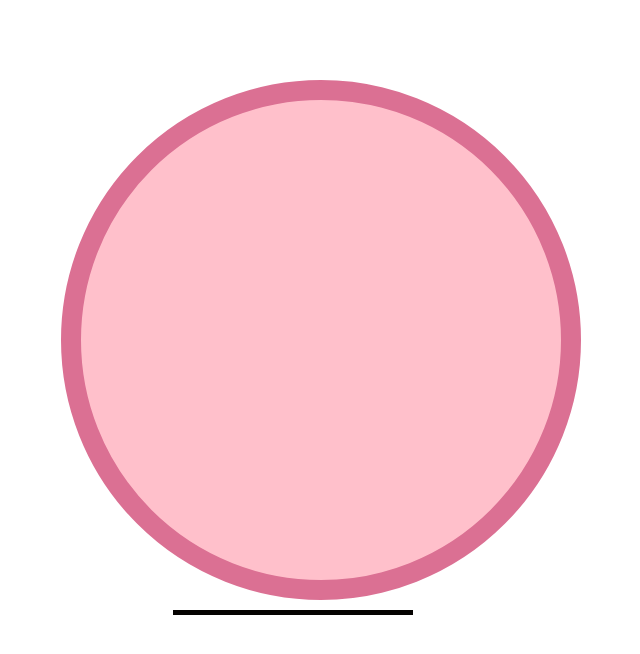
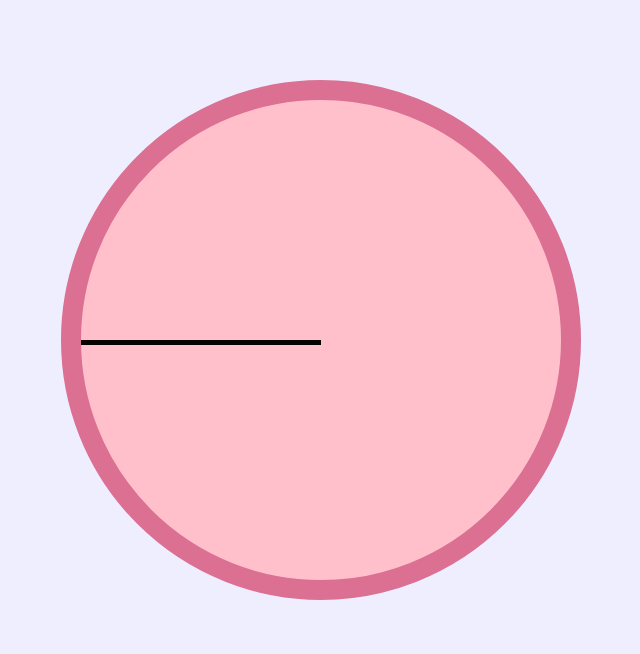
Before and after one commit to SilentStorm227/clock, a plain HTML site: page index.html in a window 1280 px wide. Shown: the whole page, without its empty margins (635-1275 px from the left). Drawn offline with Linux system fonts and the light colour scheme.

Commit message:
css done (for now)

```diff
--- a/index.html
+++ b/index.html
@@ -7,9 +7,12 @@
     <title>Clock</title>
 </head>
 <body>
-    <div class="Clock-face"></div>
+    <div class="Clock-face">
+    <div class="hands">
     <div class="Clock-min-hand"></div>
     <div class="Clock-sec-hand"></div>
     <div class="Clock-hr-hand"></div>
-</body>
+    </div>
+</div>
+ </body>
 </html>
--- a/style.css
+++ b/style.css
@@ -1,3 +1,7 @@
+body{
+    background-color: #EEEEFF;
+}
+
 .Clock-face{
     width: 30rem;
     height: 30rem;
@@ -8,10 +12,9 @@
     margin-top: 5em;
 }
 
-.Clock-min-hand{
+.hands{
     width: 15rem;
     height: 5px;
     background-color: #050301;
-    margin-left: 50rem;
-    margin-top: 10px;
+    margin-top: 15em;
 }
```
